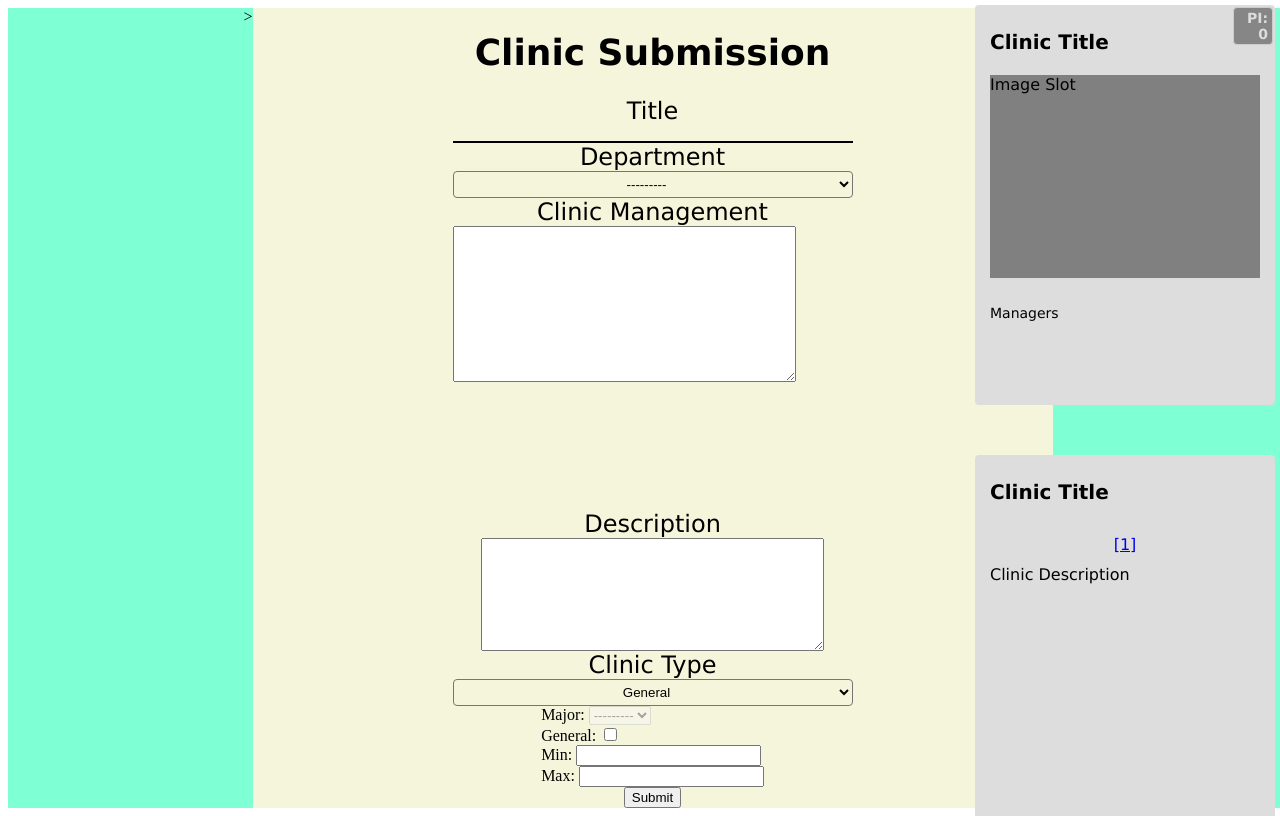
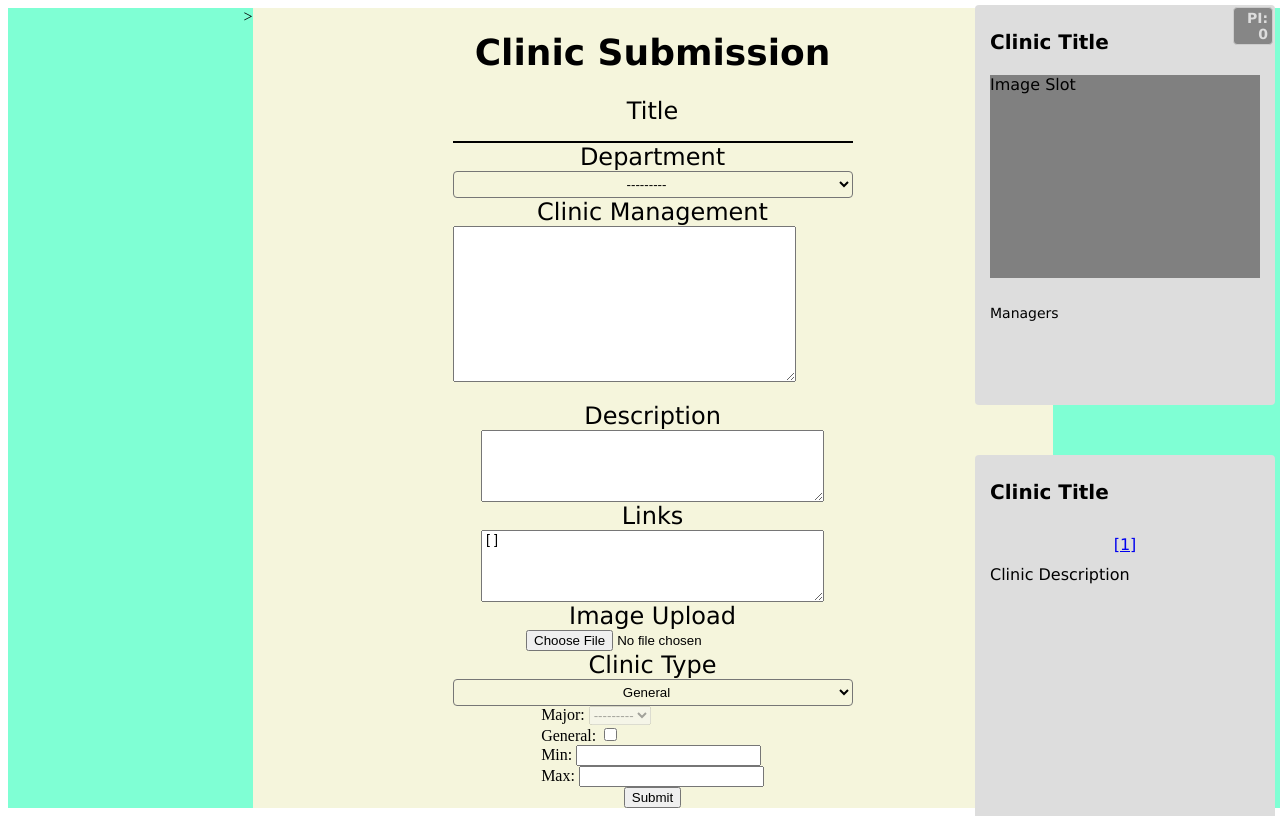
Before and after one commit to ebradley0/ClinicSort, a Django app: page /clinicsubmission/ in a window 1280 px wide. Run offline with Django 5.2, Linux system fonts and the light colour scheme; data that the repository does not hold is empty; parts of the project's set-up code (start-up, migrations or seed data) failed here and were passed over.

Commit message:
Added images and links back to clinic submission form

```diff
--- a/ClinicMatchApp/templates/clinicsubmit.html
+++ b/ClinicMatchApp/templates/clinicsubmit.html
@@ -34,6 +34,10 @@
                   </div>
                 <p>Description</p>
                 {{form.description}}
+                <p>Links</p>
+                {{form.links}}
+                <p>Image Upload</p>
+                {{form.image}}
                 <p>Clinic Type</p>
                 <select id="clinic_type">
                   <option value="general">General</option>
```
